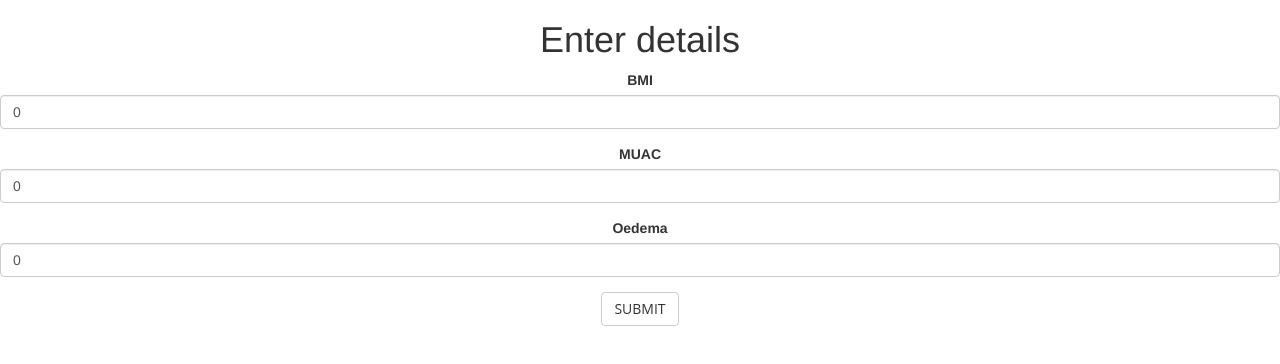
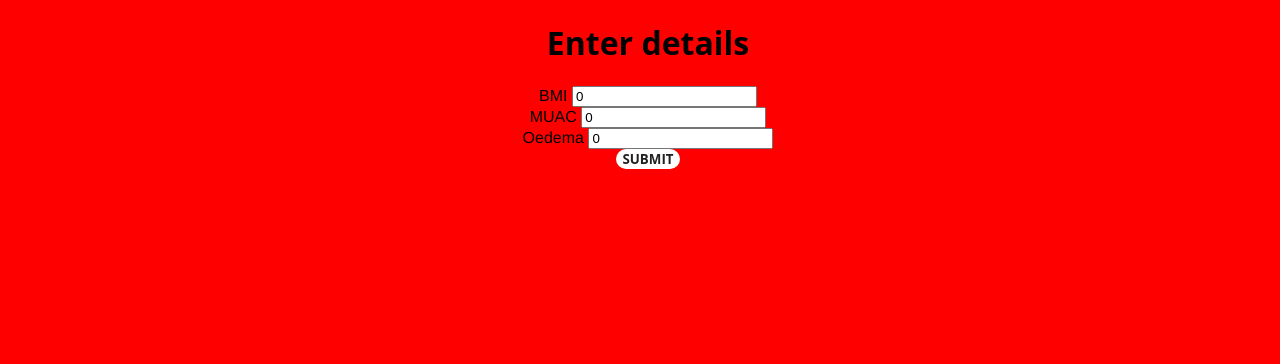
Before and after one commit to Ldn2016/team-4, a website: page app/view2/view2.html in a window 1280 px wide. Drawn offline with nearby package versions, Linux system fonts and the light colour scheme; files that its build step writes are made by us from their sources.

Commit message:
Changed the background colour

```diff
--- a/app/app.css
+++ b/app/app.css
@@ -1,20 +1,3 @@
-Skip to content
-This repository
-Search
-Pull requests
-Issues
-Gist
- @NNWilcox
- Watch 58
-  Star 701
- Fork 1,104 BlackrockDigital/startbootstrap-creative
- Code  Issues 3  Pull requests 1  Projects 0  Wiki  Pulse  Graphs
-Branch: master Find file Copy pathstartbootstrap-creative/css/creative.css
-e8fe2de  on 19 Aug
-@davidtmiller davidtmiller version update
-1 contributor
-RawBlameHistory
-417 lines (416 sloc)  9.33 KB
 /*!
  * Start Bootstrap - Creative v3.3.7+1 (http://startbootstrap.com/template-overviews/creative)
  * Copyright 2013-2016 Start Bootstrap
@@ -28,7 +11,7 @@ body {
 body {
   font-family: 'Merriweather', 'Helvetica Neue', Arial, sans-serif;
   text-align: center;
-
+  background-color: red;
 }
 hr {
   border-color: #F05F40;
@@ -433,5 +416,3 @@ img::-moz-selection {
 body {
   webkit-tap-highlight-color: #222222;
 }
-Contact GitHub API Training Shop Blog About
-© 2016 GitHub, Inc. Terms Privacy Security Status Help
--- a/app/view2/view2.html
+++ b/app/view2/view2.html
@@ -1,8 +1,6 @@
 <!DOCTYPE html>
 <html>
 <meta charset="utf-8">
-<link rel="stylesheet" href="https://maxcdn.bootstrapcdn.com/bootstrap/3.3.7/css/bootstrap.min.css">
-<script src="https://code.jquery.com/jquery-3.1.1.min.js" ></script>
 <script>
 
 $(document).ready(function() {
@@ -69,9 +67,6 @@ else {
   <meta charset="utf-8">
   <title> Save The Children </title>
   <link rel="stylesheet" href="app.css">
-  <link rel="stylesheet" href="https://maxcdn.bootstrapcdn.com/bootstrap/3.3.7/css/bootstrap.min.css">
-  <script src="https://ajax.googleapis.com/ajax/libs/jquery/3.1.1/jquery.min.js"></script>
-  <script src="https://maxcdn.bootstrapcdn.com/bootstrap/3.3.7/js/bootstrap.min.js"></script>
 </head>
 <body>
 
```
Also changed, not shown: app/index.html (+2 -2 lines), app/view1/view1.html (+0 -1 lines), app/view3/view3.html (+0 -1 lines), app/view4/view4.html (+0 -1 lines).
